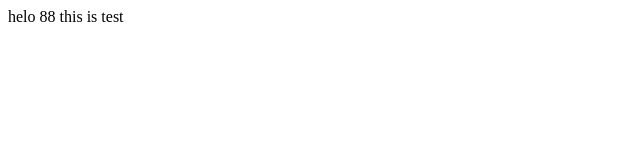
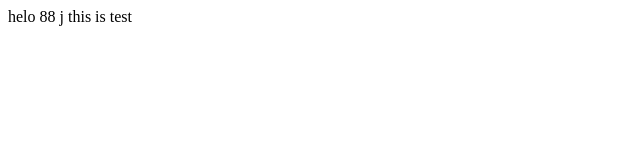
Before and after one commit to mohammadhosseinTZ/dd, a plain HTML site: page index.html in a window 1280 px wide. Shown: the full height of the page, 0-640 px from the left. Drawn offline with Linux system fonts and the light colour scheme.

Commit message:
Update index.html

```diff
--- a/index.html
+++ b/index.html
@@ -6,7 +6,7 @@
     <title>Document</title>
 </head>
 <body>
-    helo  88
+    helo  88 j
     this is test
 </body>
 </html>
```
